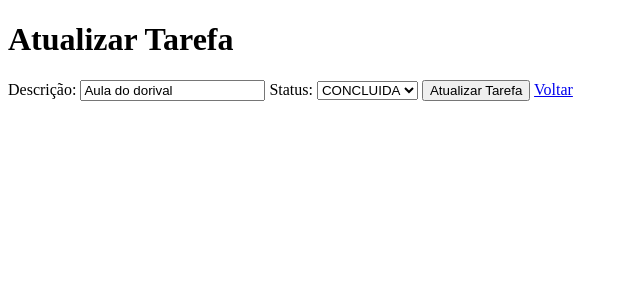
After one commit to KauanAfonso/Exercicios_django, a Django app: page /atualizar_tarefa/2 in a window 1280 px wide. The commit adds this page. Shown: the top 300 px of the page, without its empty margins (0-640 px from the left). Run offline with Django 5.2, Linux system fonts and the light colour scheme; data comes from the database, SQL or seed files in the repository; both versions use the stored data as it was after the commit.

Commit message:
CRUD com django

```diff
--- /dev/null
+++ b/to_do_list/project/app/templates/atualizar_tarefa.html
@@ -0,0 +1,29 @@
+<!DOCTYPE html>
+<html lang="en">
+<head>
+    <meta charset="UTF-8">
+    <meta name="viewport" content="width=device-width, initial-scale=1.0">
+    <title>Atualizar Tarefa</title>
+</head>
+<body>
+    <h1>Atualizar Tarefa</h1>
+
+    <form method="POST">
+        {% csrf_token %}
+
+        <label for="descricao">Descrição:</label>
+        <input type="text" name="descricao" id="descricao" value="{{ tarefa.descricao }}">
+
+        <label for="status">Status:</label>
+        <select name="status" id="status">
+            <option value="PENDENTE" {% if tarefa.status == 'PENDENTE' %}selected{% endif %}>PENDENTE</option>
+            <option value="CONCLUIDA" {% if tarefa.status == 'CONCLUIDA' %}selected{% endif %}>CONCLUIDA</option>
+            <option value="A FAZER" {% if tarefa.status == 'A FAZER' %}selected{% endif %}>A FAZER</option>
+        </select>
+
+        <button type="submit">Atualizar Tarefa</button>
+        <a href="{% url 'mostrar_tarefa' %}">Voltar</a>
+
+    </form>
+</body>
+</html>
--- a/to_do_list/project/app/urls.py
+++ b/to_do_list/project/app/urls.py
@@ -5,5 +5,6 @@ from .views import *
 urlpatterns = [
     path("", mostrar_tarefa, name="mostrar_tarefa"),
     path("criar", criar_tarefa, name="criar_tarefa"),
-    path("excluir_tarefa/<int:tarefa_id>", excluir_tarefa, name="excluir_tarefa")
+    path("excluir_tarefa/<int:tarefa_id>", excluir_tarefa, name="excluir_tarefa"),
+    path("atualizar_tarefa/<int:tarefa_id>", atualizar_tarefa, name="atualizar_tarefa"),
 ]
--- a/to_do_list/project/app/views.py
+++ b/to_do_list/project/app/views.py
@@ -17,8 +17,29 @@ def criar_tarefa(request):
 
     return render(request, "criar_tarefa.html")
 
-def excluir_tarefa(request, tarefa_id):
+def excluir_tarefa(tarefa_id):
     tarefa = get_object_or_404(Tarefa , id=tarefa_id)
     tarefa.delete()
 
     return redirect('mostrar_tarefa')
+
+def atualizar_tarefa(request, tarefa_id):
+    tarefa = get_object_or_404(Tarefa , id=tarefa_id)
+    if request.method == "POST":
+
+        descricao = request.POST.get('descricao')
+        status = request.POST.get('status')
+
+        if descricao and status:
+
+            tarefa.descricao = descricao
+            tarefa.status = status
+
+            tarefa.save()
+    # else:
+    #     # Se algum campo não foi preenchido corretamente, mostrar uma mensagem de erro
+    #     error_message = "Todos os campos precisam ser preenchidos!"
+    #     return render(request, "atualizar_tarefa.html", {'tarefa': tarefa, 'error': error_message})
+    redirect('mostrar_tarefa')
+
+    return render(request, "atualizar_tarefa.html", {'tarefa': tarefa})
```
Also changed, not shown: to_do_list/project/app/templates/index.html (+7 -0 lines), to_do_list/project/db.sqlite3.
